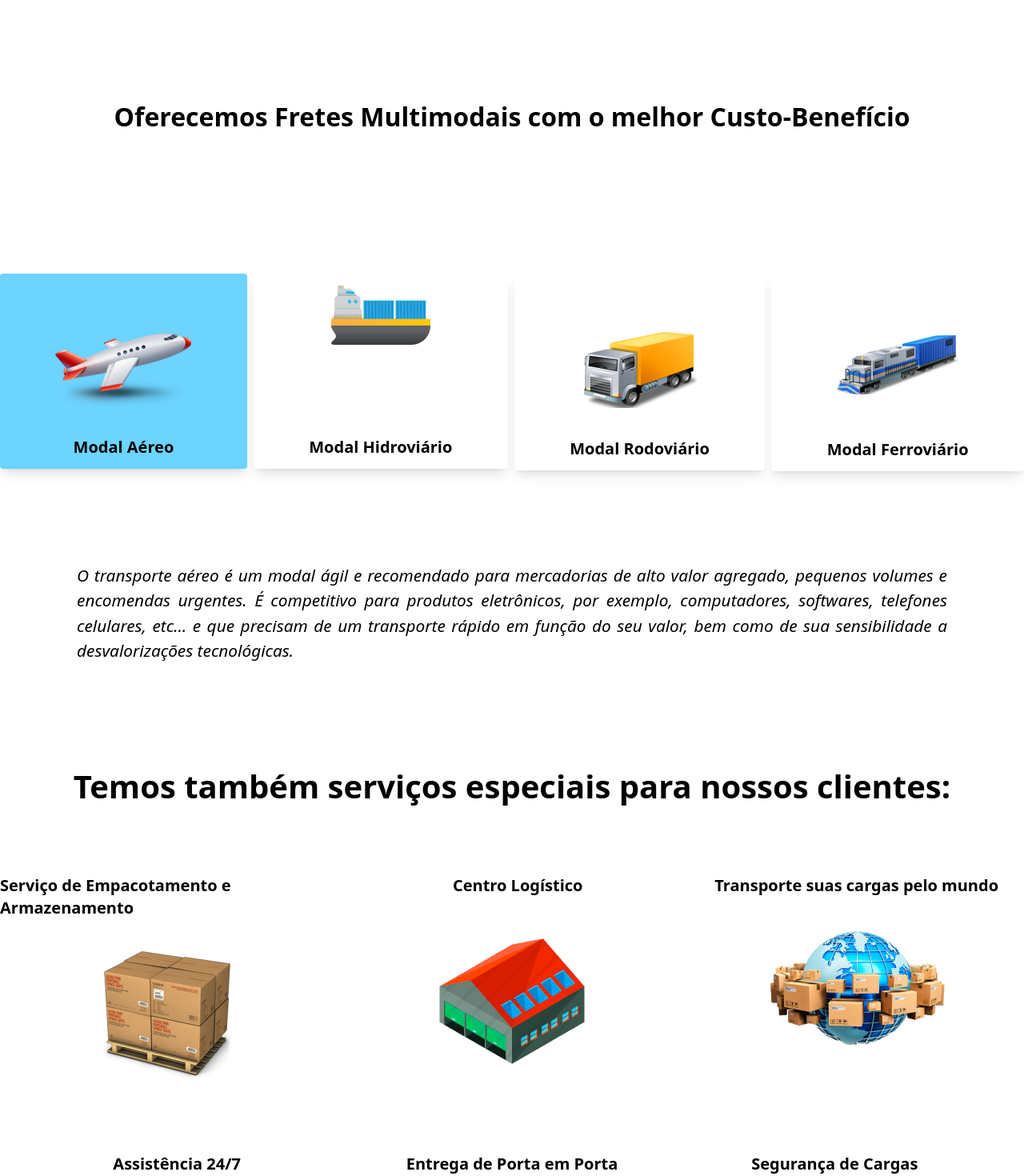
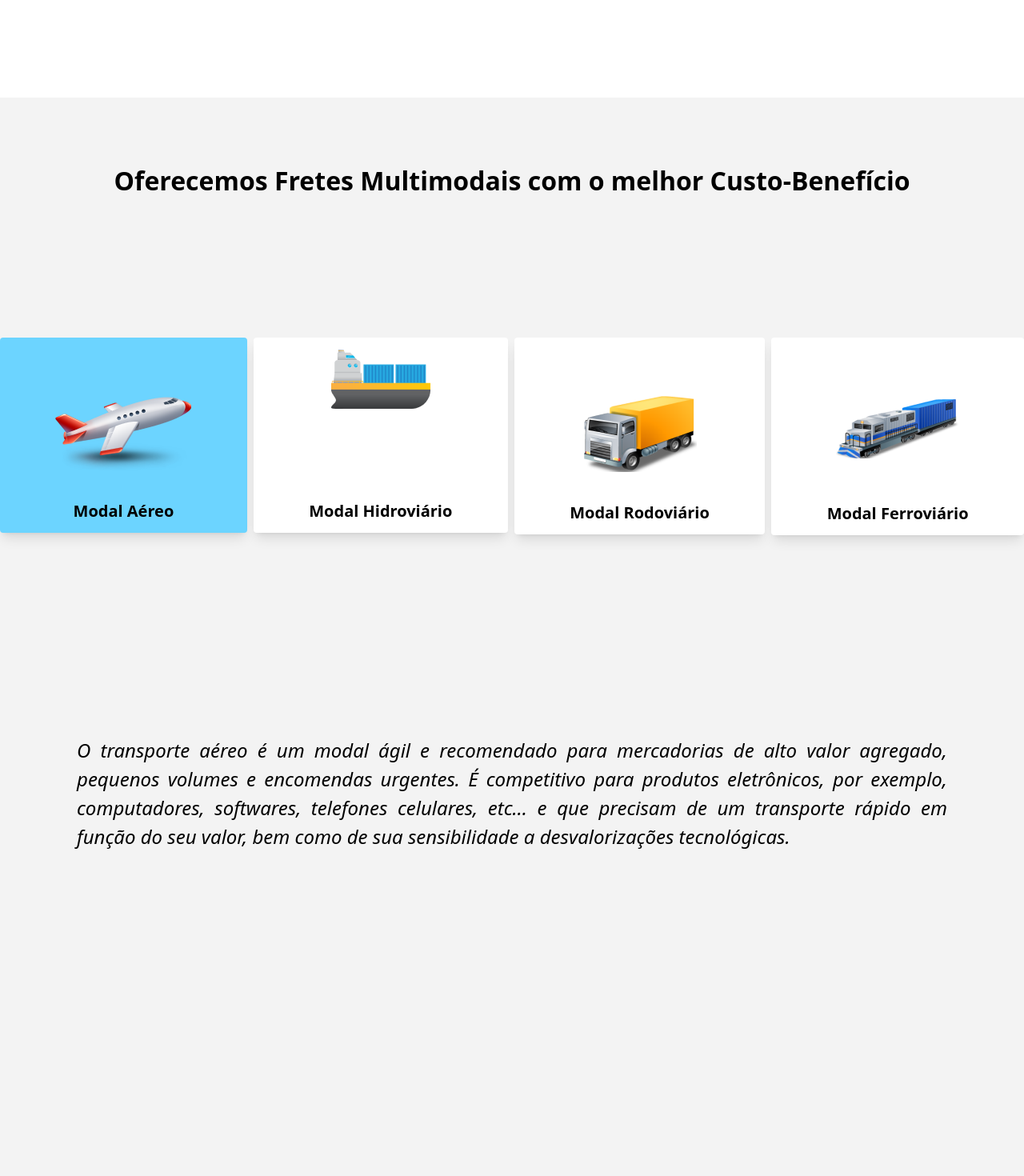
Before and after one commit to CMTTSx/Super-Frete-Rapido-Site, a Next.js app: page / in a window 1280 px wide. Shown: the part 2400-3870 px from the top of the page at 80% size. Built offline with nearby package versions, Linux system fonts and the light colour scheme.

Commit message:
pequenos ajustes de posição

```diff
--- a/components/Main.tsx
+++ b/components/Main.tsx
@@ -78,8 +78,8 @@ function Main() {
                 </div>
             </div>
 
-            <div className='mb-20'>
-                <h1 className='text-[2em] text-center font-bold mt-[10em] pb-[10em] '>Oferecemos Fretes Multimodais com o melhor Custo-Benefício</h1>
+            <div className='pb-[30em] bg-[#F3F3F3] '>
+                <h1 className='text-[2em] text-center font-bold mt-[10em] pt-20 pb-[10em] '>Oferecemos Fretes Multimodais com o melhor Custo-Benefício</h1>
 
                 <div className=' mt-[-10em] '>
                     <Tabs />
@@ -88,9 +88,9 @@ function Main() {
             </div>
 
             <div>
-                <h1 className='text-center text-[2.5em] font-bold '>Temos também serviços especiais para nossos clientes:</h1>
+                <h1 className='text-center text-[2.5em] font-bold  mt-[2em] '>Temos também serviços especiais para nossos clientes:</h1>
 
-                <div className="grid grid-cols-3 gap-3">
+                <div className="grid grid-cols-3 gap-3 mt-[10em] ">
 
                     <div className='ml-auto mr-auto mt-20'>
                         <h3 className='font-semibold text-xl '>Serviço de Empacotamento e Armazenamento</h3>
--- a/components/Tabs.tsx
+++ b/components/Tabs.tsx
@@ -97,7 +97,7 @@ const Tabs = ({ color }: any) => {
               </a>
             </li>
           </ul>
-          <div className="relative flex flex-col min-w-0 break-words  w-full mb-6 mt-20 text-justify italic text-[1.3em] pl-20 pr-20 ">
+          <div className="relative flex flex-col min-w-0 break-words  w-full mb-6 pt-[9em] text-justify italic text-[1.5em] pl-20 pr-20 ">
             <div className="px-4 py-5 flex-auto">
               <div className="tab-content tab-space">
                 <div className={openTab === 1 ? "block" : "hidden"} id="link1">
```
